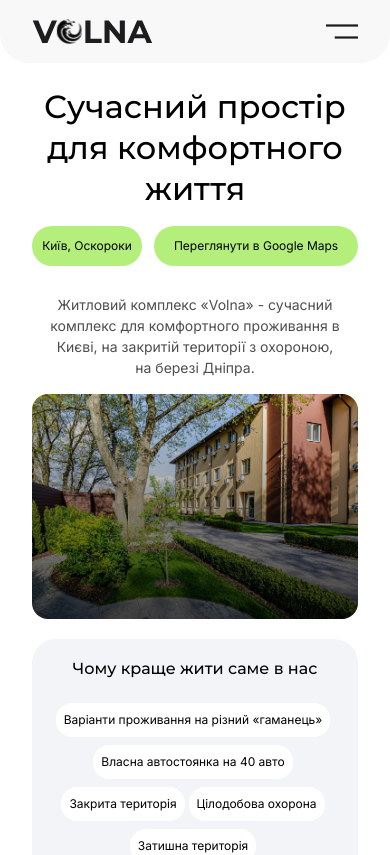
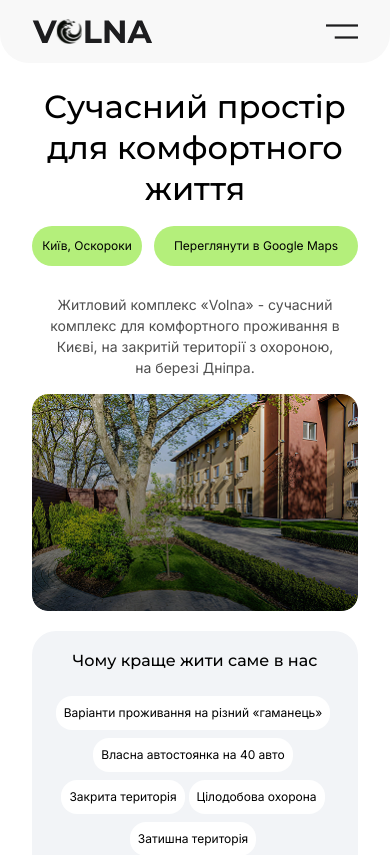
Before and after one commit to AX9999AX/volna, a Next.js app: page / in a window 390 px wide. Shown: the top 855 px of the page. Built offline with nearby package versions, Linux system fonts and the light colour scheme.

Commit message:
Added bg-mobile img

```diff
--- a/src/app/components/HeroSection/HeroSection.tsx
+++ b/src/app/components/HeroSection/HeroSection.tsx
@@ -86,7 +86,7 @@
                 </div>
                 <div className='flex md:hidden justify-center items-center my-4'>
                     <Image
-                        src={'/bg/bg-hero.avif'}
+                        src={'/bg/bg-mobile.jpg'}
                         alt='bg'
                         width={327}
                         height={218}
--- a/src/app/components/Location/Location.tsx
+++ b/src/app/components/Location/Location.tsx
@@ -9,7 +9,7 @@
 const Location = () => {
     return (
         <section className='bg-[#F8F8F8]'>
-            <div className='container mx-auto'>
+            <div className='container mx-auto px-8'>
                 <div className='flex xl:hidden justify-between items-center flex-wrap pt-12'>
                     <h2 className='w-full xl:w-auto text-center xl:text-left font-primary font-medium text-[24px] md:text-[48px] 2xl:text-[64px] leading-[128%]'>
                         Локація та інфраструктура
```
Also changed, not shown: public/bg/bg-mobile.jpg (added).
